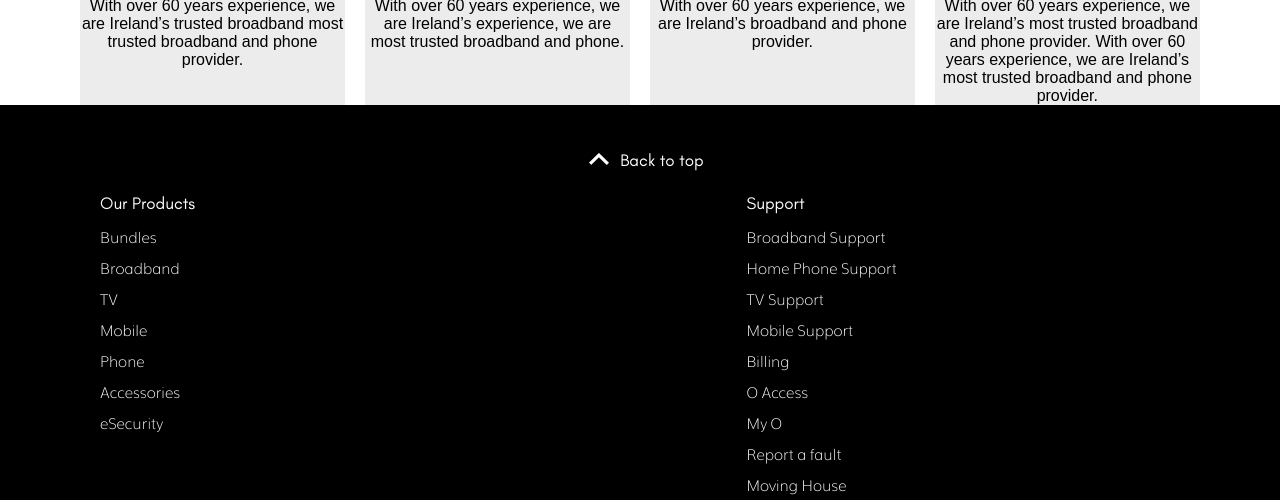
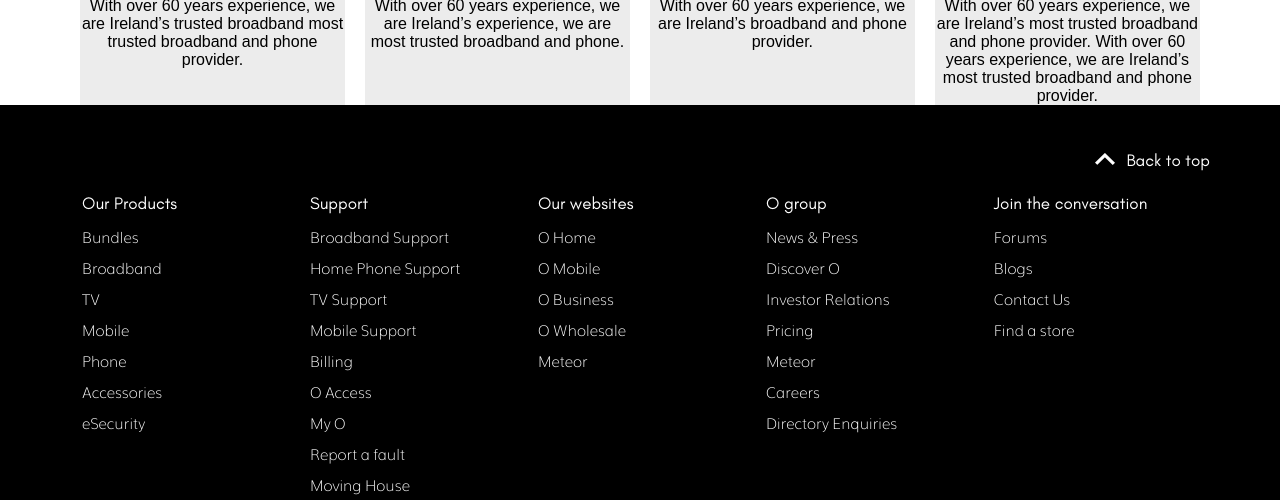
Before and after one commit to devrua/eirbb, a plain HTML site: page index.html in a window 1280 px wide. Shown: the part 1710-2210 px from the top of the page. Drawn offline with Linux system fonts and the light colour scheme; a web font is replaced by a local one.

Commit message:
footer columns update for dedesktop

```diff
--- a/dev/sass/modules/_footer.scss
+++ b/dev/sass/modules/_footer.scss
@@ -153,7 +153,25 @@
 
 		float: none;
 
+		.footer_row1 {
+			text-align: right;
+		}
 
+		.footer_row2 {
+
+			.products, .support, .websites, .group, .contact {
+				@include span(2 of 10);
+			}
+
+			.support > ul, .group > ul {
+				padding-left: 0;
+			}
+
+			.contact {
+				@include prefix(0);
+				text-align: left;
+			}
+		}
 
 
 	}
```
Also changed, not shown: assets/css/min/screen.css, assets/css/screen.css.
